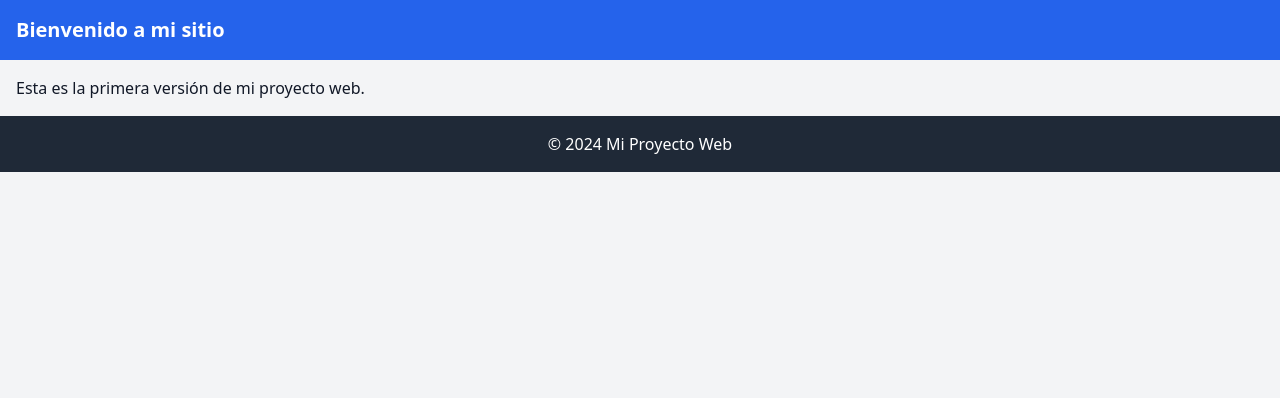
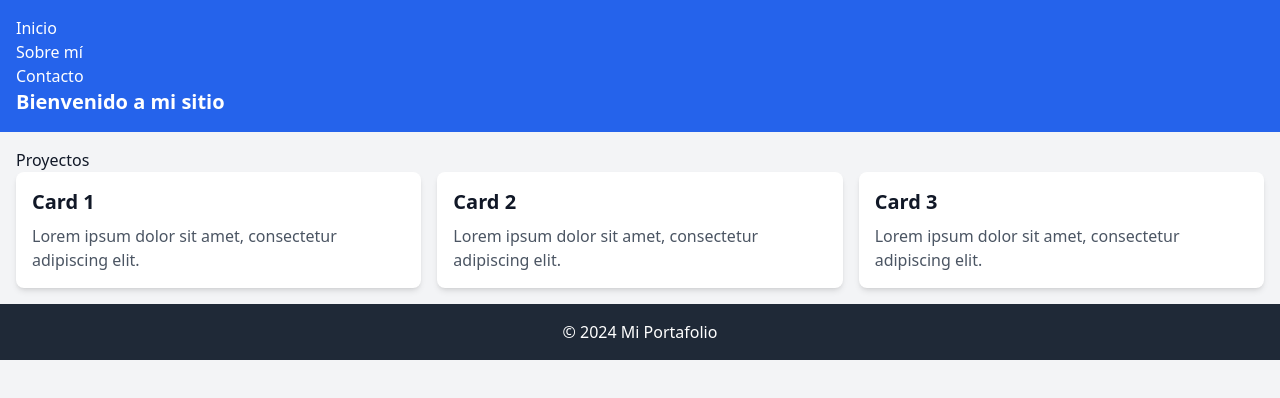
Before and after one commit to v1ct0r136/Portafolio, a plain HTML site: page index.html in a window 1280 px wide. Drawn offline with nearby package versions, Linux system fonts and the light colour scheme.

Commit message:
Creacion carpeta css y cards en el html
Se añadio una carpeta para mejor control del proyecto y ademas se agregan 3 cards en el html donde deberian ir los proyectos realizados con sus respectivos links.

```diff
--- a/index.html
+++ b/index.html
@@ -3,18 +3,47 @@
 <head>
     <meta charset="UTF-8">
     <meta name="viewport" content="width=device-width, initial-scale=1.0">
+    <link href="css/styles.css" rel="stylesheet">
     <title>Mi Proyecto Web</title>
     <script src="https://cdn.tailwindcss.com"></script>
 </head>
 <body class="bg-gray-100 text-gray-900">
     <header class="bg-blue-600 text-white p-4">
+
+        <nav class="menu">
+            <ul>
+              <li><a href="#">Inicio</a></li>
+              <li><a href="#">Sobre mí</a></li>
+              <li><a href="#">Contacto</a></li>
+            </ul>
+          </nav>
+
         <h1 class="text-xl font-bold">Bienvenido a mi sitio</h1>
     </header>
     <main class="p-4">
-        <p>Esta es la primera versión de mi proyecto web.</p>
+
+        <div class="Proyectos" id="Proyectos">
+            <h1>Proyectos</h1>
+            <div class="grid grid-cols-1 md:grid-cols-2 lg:grid-cols-3 gap-4">
+                <div class="bg-white rounded-lg shadow-md p-4 hover:shadow-lg transition duration-300">
+                  <h2 class="text-xl font-bold mb-2">Card 1</h2>
+                  <p class="text-gray-600">Lorem ipsum dolor sit amet, consectetur adipiscing elit.</p>
+                </div>
+                <div class="bg-white rounded-lg shadow-md p-4 hover:shadow-lg transition duration-300">
+                  <h2 class="text-xl font-bold mb-2">Card 2</h2>
+                  <p class="text-gray-600">Lorem ipsum dolor sit amet, consectetur adipiscing elit.</p>
+                </div>
+                <div class="bg-white rounded-lg shadow-md p-4 hover:shadow-lg transition duration-300">
+                  <h2 class="text-xl font-bold mb-2">Card 3</h2>
+                  <p class="text-gray-600">Lorem ipsum dolor sit amet, consectetur adipiscing elit.</p>
+                </div>
+              </div>
+        </div>
+
+
     </main>
     <footer class="bg-gray-800 text-white p-4 text-center">
-        &copy; 2024 Mi Proyecto Web
+        &copy; 2024 Mi Portafolio
     </footer>
 </body>
 </html>
```
Also changed, not shown: css/styles.css (added).
